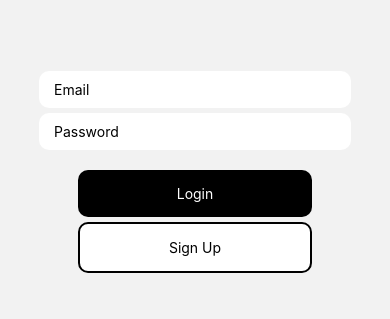
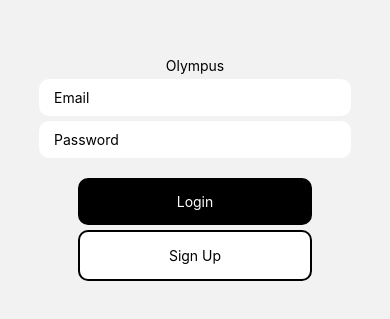
Before and after one commit to MatthewChang908/olympus-app, a React Native app: screen /Login in a window 390 px wide. Shown: the part 253-572 px from the top of the page. Built offline with nearby package versions, Linux system fonts and the light colour scheme; no server answers.

Commit message:
sign in with firebase completed

```diff
--- a/App.js
+++ b/App.js
@@ -3,8 +3,8 @@ import {StyleSheet, Text, TextInput, View, Button} from 'react-native';
 import { NavigationContainer } from '@react-navigation/native';
 import { createNativeStackNavigator } from '@react-navigation/native-stack';
 
-import LoginScreen from "./screrens/LoginScreen";
-import HomeScreen from "./screrens/HomeScreen";
+import LoginScreen from "./screens/LoginScreen";
+import HomeScreen from "./screens/HomeScreen";
 
 const Stack = createNativeStackNavigator();
 
@@ -12,7 +12,6 @@ export default function App() {
     return (
         <NavigationContainer>
             <Stack.Navigator>
-                {/*<Stack.Screen name="Home" component={HomeScreen} />*/}
                 <Stack.Screen options={{headerShown: false}} name={"Login"} component={LoginScreen}/>
                 <Stack.Screen name={"Home"} component={HomeScreen}/>
             </Stack.Navigator>
--- a/firebase.js
+++ b/firebase.js
@@ -1,6 +1,7 @@
 // Import the functions you need from the SDKs you need
 import firebase from 'firebase/compat/app';
-
+import 'firebase/compat/auth'
+import {getAuth} from "firebase/auth"
 // Your web app's Firebase configuration
 // For Firebase JS SDK v7.20.0 and later, measurementId is optional
 const firebaseConfig = {
@@ -21,5 +22,5 @@ if (firebase.apps.length === 0) {
 } else {
     app = firebase.app();
 }
-const auth = firebase.auth();
+const auth = getAuth();
 export {auth};
--- a/package.json
+++ b/package.json
@@ -10,6 +10,7 @@
   },
   "dependencies": {
     "@react-native-community/cli": "^9.3.2",
+    "@react-navigation/core": "^6.4.0",
     "@react-navigation/native": "^6.0.13",
     "@react-navigation/native-stack": "^6.9.1",
     "expo": "~47.0.3",
--- /dev/null
+++ b/screens/HomeScreen.js
@@ -0,0 +1,52 @@
+import { useNavigation } from '@react-navigation/core'
+import React from 'react'
+import { StyleSheet, Text, TouchableOpacity, View } from 'react-native'
+import { auth } from '../firebase'
+
+const HomeScreen = () => {
+  const navigation = useNavigation()
+
+  const handleSignOut = () => {
+    auth
+      .signOut()
+      .then(() => {
+        navigation.replace("Login")
+      })
+      .catch(error => alert(error.message))
+  }
+
+  return (
+    <View style={styles.container}>
+      <Text>Email: {auth.currentUser?.email}</Text>
+      <TouchableOpacity
+        onPress={handleSignOut}
+        style={styles.button}
+      >
+        <Text style={styles.buttonText}>Sign out</Text>
+      </TouchableOpacity>
+    </View>
+  )
+}
+
+export default HomeScreen
+
+const styles = StyleSheet.create({
+  container: {
+    flex: 1,
+    justifyContent: 'center',
+    alignItems: 'center'
+  },
+   button: {
+    backgroundColor: '#0782F9',
+    width: '60%',
+    padding: 15,
+    borderRadius: 10,
+    alignItems: 'center',
+    marginTop: 40,
+  },
+  buttonText: {
+    color: 'white',
+    fontWeight: '700',
+    fontSize: 16,
+  },
+})
--- a/screrens/LoginScreen.js
+++ b/screens/LoginScreen.js
@@ -1,26 +1,47 @@
-import React, {useState} from 'react'
+import React, {useEffect, useState} from 'react'
 import {KeyboardAvoidingView, StyleSheet, Text, TextInput, TouchableOpacity, View} from 'react-native'
-import "firebase/auth";
 import {auth} from "../firebase";
+import {createUserWithEmailAndPassword, signInWithEmailAndPassword, onAuthStateChanged} from "firebase/auth"
+import {useNavigation} from "@react-navigation/core";
+
 
 const LoginScreen = () => {
     const [email, setEmail] = useState('')
     const [password, setPassword] = useState('')
 
+    const navigation = useNavigation()
+
+    useEffect(() => {
+        const unsubscribe = onAuthStateChanged(auth, user => {
+            if (user) {
+                navigation.replace("Home")
+            }
+        })
+        return unsubscribe
+    }, [])
+
     const handleSignUp = () => {
-        auth
-            .createUserWithEmailAndPassword(email,password)
-            .then(userCredentials => {
-                const user = userCredentials.user;
-                console.log(user.email);
-            })
-            .catch(error => alert(error.message))
+        createUserWithEmailAndPassword(auth, email,password)
+        .then((userCredentials) => {
+            const user = userCredentials.user;
+            console.log(user.email);
+        })
+        .catch(error => alert(error.message))
+    }
+    const handleLogin = () => {
+        signInWithEmailAndPassword(auth, email,password)
+        .then((userCredentials) => {
+            const user = userCredentials.user;
+            console.log("Logged in with: ", user.email);
+        })
+        .catch(error => alert(error.message))
     }
     return (
         <KeyboardAvoidingView
             style={styles.container}
             behavior="padding"
         >
+            <Text>Olympus</Text>
             <View style={styles.inputContainer}>
                 <TextInput
                     placeholder={"Email"}
@@ -39,7 +60,7 @@ const LoginScreen = () => {
 
             <View style={styles.buttonContainer}>
                 <TouchableOpacity
-                    onPress={() => {}}
+                    onPress={handleLogin}
                     style={styles.loginButton}>
                     <Text style={styles.loginText}>Login</Text>
                 </TouchableOpacity>
--- a/screrens/HomeScreen.js
+++ /dev/null
@@ -1,14 +0,0 @@
-import React from 'react'
-import {StyleSheet, Text, View} from 'react-native'
-
-const HomeScreen = () => {
-    return (
-        <View>
-            <Text>Home Screen</Text>
-        </View>
-    )
-}
-
-export default HomeScreen
-
-const styles = StyleSheet.create({})
```
Also changed, not shown: 1 other file (tests, documents, lock files or other folders).
